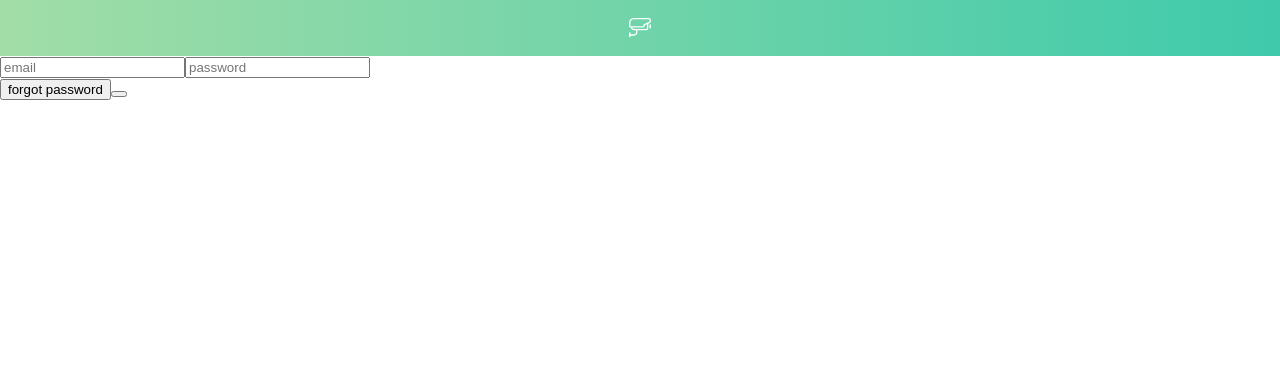
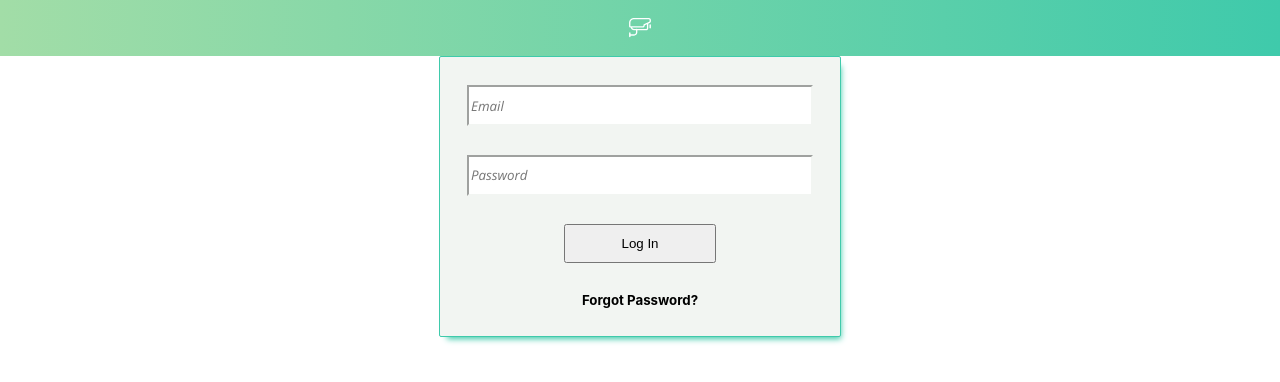
Before and after one commit to RobnettSean22/security-cam-second-run, a React (Create React App) app: page /login in a window 1280 px wide. Shown: the top 382 px of the page. Built offline with nearby package versions, Linux system fonts and the light colour scheme; the HTML template or start-up script is replaced by a standard one.

Commit message:
styling login form

```diff
--- a/src/components/Authorization.jsx
+++ b/src/components/Authorization.jsx
@@ -22,6 +22,9 @@ const Regestration = styled.form`
     color: #888888;
     font-family: "Open Sans", sans-serif;
     font-style: italic;
+    &:focus {
+      outline: none;
+    }
   }
   button {
     width: 90px;
@@ -57,18 +60,18 @@ const Authorization = props => {
         }}
       >
         <input
-          placeholder='email'
+          placeholder='Enter Email'
           type='email'
           value={regEmail}
           onChange={e => setRegEmail(e.target.value)}
         />
         <input
-          placeholder='password'
+          placeholder='Enter Password'
           value={regPass}
           onChange={e => setRegPass(e.target.value)}
         />
         <input
-          placeholder='phone_number'
+          placeholder='Enter Phone Number'
           value={regPhone}
           onChange={e => setRegPhone(e.target.value)}
         />
--- a/src/components/Login.jsx
+++ b/src/components/Login.jsx
@@ -2,6 +2,42 @@ import React, { useState } from "react";
 import axios from "axios";
 import Header from "./Header";
 import styled from "styled-components";
+
+const LoggingIn = styled.form`
+  width: 400px;
+  height: 279px;
+  margin: 0 auto;
+  background: #f2f5f2;
+  display: flex;
+  flex-direction: column;
+  justify-content: space-evenly;
+  align-items: center;
+  border: 1px solid #3fcaab;
+  border-radius: 2px;
+  box-shadow: 4px 6px 6px -4px rgba(63, 202, 171, 1);
+  input {
+    width: 338px;
+    height: 35px;
+    border-color: #f2f5f2;
+    color: #888888;
+    font-family: "Open Sans", sans-serif;
+    font-style: italic;
+    &:focus {
+      outline: none;
+    }
+  }
+  button {
+    width: 152px;
+    height: 39px;
+  }
+  h5 {
+    margin: 0;
+    &:hover {
+      cursor: pointer;
+      text-decoration: underline;
+    }
+  }
+`;
 
 const Login = props => {
   const [logEmail, setLogEmail] = useState("");
@@ -20,29 +56,31 @@ const Login = props => {
   return (
     <>
       <Header />
-      <div>
-        <form>
+
+      <LoggingIn>
         <input
-            placeholder='email'
+          placeholder='Email'
           type='email'
           value={logEmail}
           onChange={e => setLogEmail(e.target.value)}
         />
         <input
-            placeholder='password'
+          placeholder='Password'
           value={logPass}
           onChange={e => setLogPass(e.target.value)}
         />
-        </form>
-        <button onClick={e => props.history.push("/send-code/")}>
-          forgot password
-        </button>
+
         <button
           onClick={e => {
             login();
           }}
-        ></button>
-      </div>
+        >
+          Log In
+        </button>
+        <h5 onClick={e => props.history.push("/send-code/")}>
+          Forgot Password?
+        </h5>
+      </LoggingIn>
     </>
   );
 };
```
Lines whose indentation alone changed are shown as unchanged.
